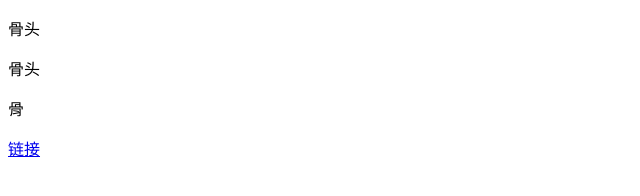
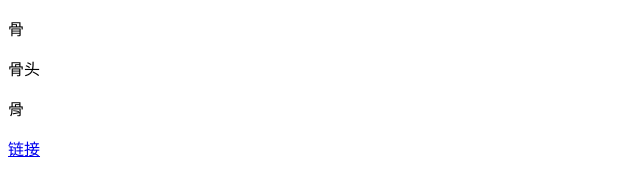
Before and after one commit to zysup/css-demos, a website: page html/80.html in a window 1280 px wide. Shown: the full height of the page, 0-640 px from the left. Drawn offline with Linux system fonts and the light colour scheme.

Commit message:
提交测试123

```diff
--- a/html/80.html
+++ b/html/80.html
@@ -8,7 +8,7 @@
 </head>
 
 <body>
-    <p lang="zh-CN">骨头</p>
+    <p lang="zh-CN">骨</p>
     <p lang="zh-HK">骨头</p>
     <p lang="zh-TW">骨</p>
     <a href="https://www.zhihu.com/question/20797118" target="_blank" rel="noopener noreferrer">链接</a>
```
